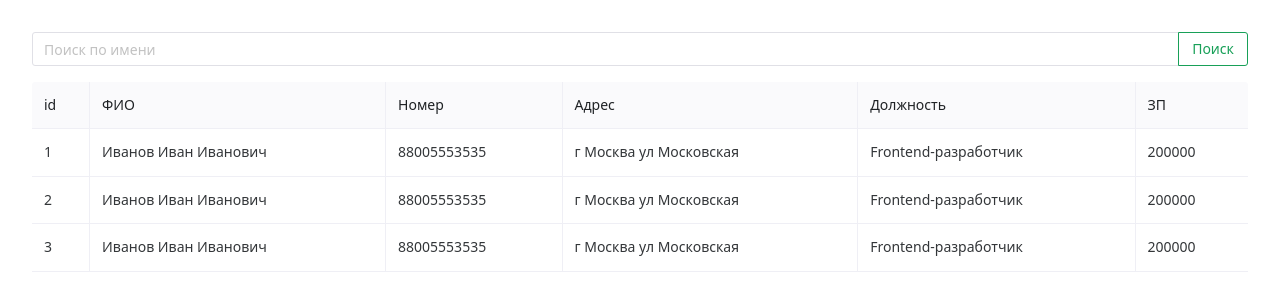
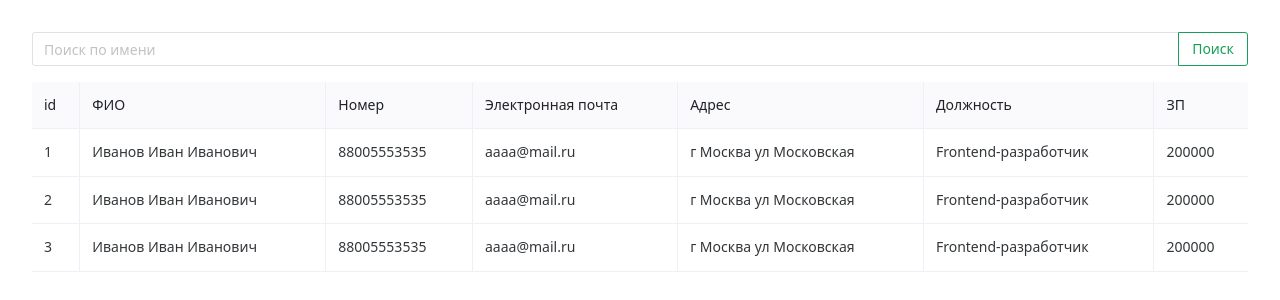
Before and after one commit to yakovlavrinov/vue-examples, a Vue app: page / in a window 1280 px wide. Shown: the top 300 px of the page. Built offline with nearby package versions, Linux system fonts and the light colour scheme.

Commit message:
add email

```diff
--- a/src/widgets/user-table/ui/UserTable.vue
+++ b/src/widgets/user-table/ui/UserTable.vue
@@ -6,6 +6,7 @@ const columns = [
   { type: "id", name: "id" },
   { type: "fullname", name: "ФИО" },
   { type: "tel", name: "Номер" },
+  { type: "email", name: "Электронная почта" },
   { type: "address", name: "Адрес" },
   { type: "position", name: "Должность" },
   { type: "salary", name: "ЗП" },
@@ -16,6 +17,7 @@ const users = [
     id: 1,
     fullname: "Иванов Иван Иванович",
     tel: "88005553535",
+    email: "aaaa@mail.ru",
     address: "г Москва ул Московская",
     position: "Frontend-разработчик",
     salary: 200000,
@@ -24,6 +26,7 @@ const users = [
     id: 2,
     fullname: "Иванов Иван Иванович",
     tel: "88005553535",
+    email: "aaaa@mail.ru",
     address: "г Москва ул Московская",
     position: "Frontend-разработчик",
     salary: 200000,
@@ -32,6 +35,7 @@ const users = [
     id: 3,
     fullname: "Иванов Иван Иванович",
     tel: "88005553535",
+    email: "aaaa@mail.ru",
     address: "г Москва ул Московская",
     position: "Frontend-разработчик",
     salary: 200000,
```
